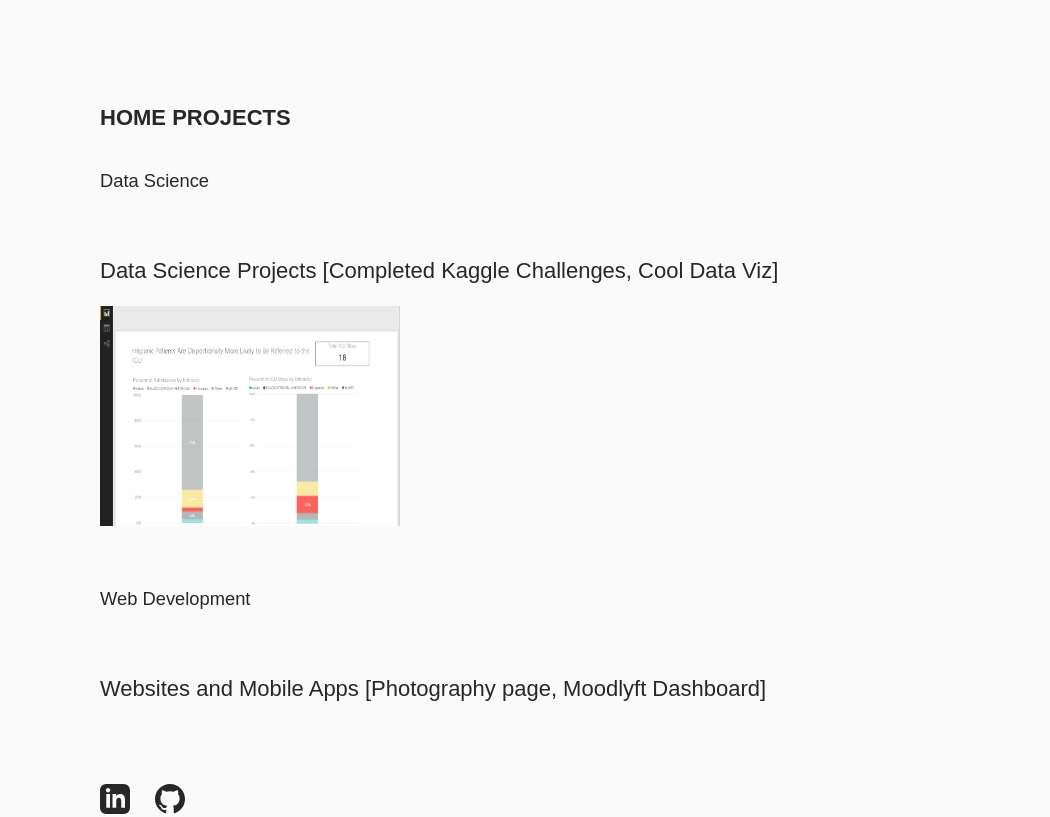
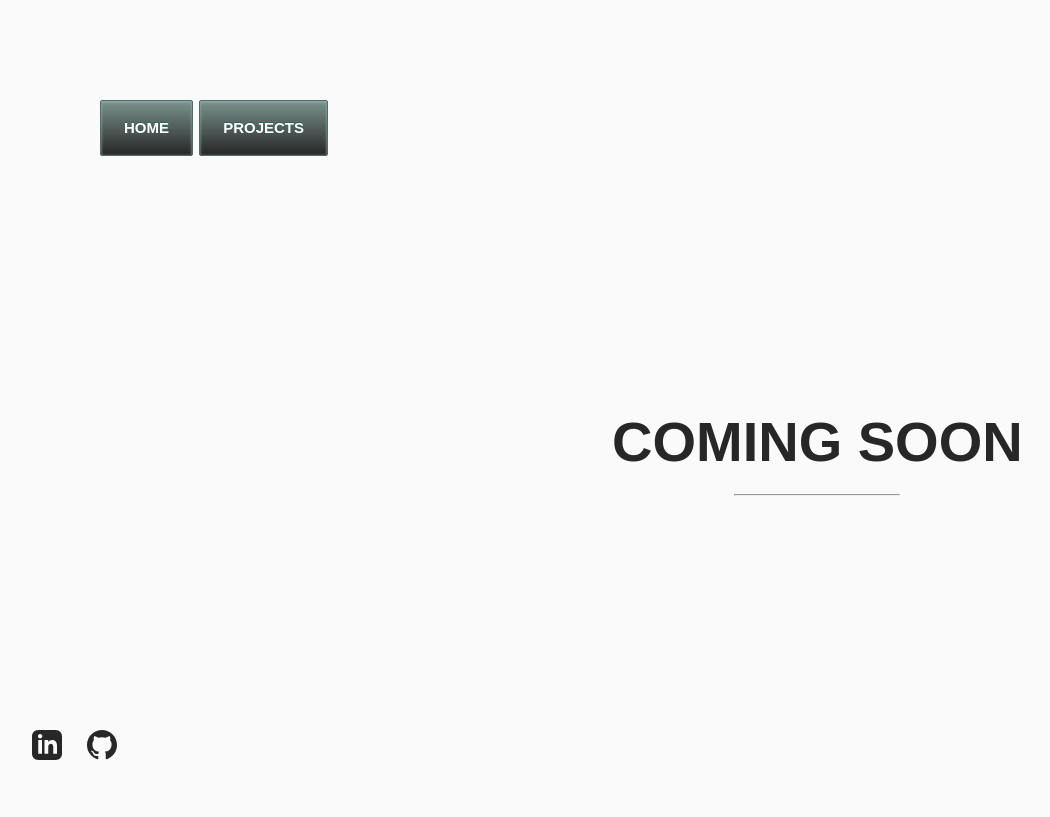
Before and after one commit to musse32/my-portfolio-website, a Flask app: page /projects in a window 1280 px wide. Shown: the whole page, without its empty margins (28-1078 px from the left). After the commit the page ends 760 px from the top, so only its background shows below. Run offline with Flask 2, Linux system fonts and the light colour scheme.

Commit message:
updating with contact info and coming soon page

```diff
--- a/static/style.css
+++ b/static/style.css
@@ -1,5 +1,5 @@
 body {
-  background-color: #FAFAFA;
+  background-color: #fafafa;
   margin-top: 100px;
   margin-left: 10%;
   margin-right: 10%;
@@ -15,6 +15,15 @@ h1 {
   font-weight: 700;
 }
 
+nav {
+  font-family: sans-serif;
+  color: #fff;
+  font-size: 56px;
+}
+
+.clearfix {
+  overflow: auto;
+}
 h2 {
   margin-top: 20px;
   margin-bottom: 10px;
@@ -60,5 +69,57 @@ a:focus {
   padding-right: 25px;
   float: left;
   border-bottom: 0px none #000;
-  color: #E8DDCB;
+  color: #e8ddcb;
 }
+
+.myButton {
+  box-shadow: inset 0px 1px 3px 0px #91b8b3;
+  background: linear-gradient(to bottom, #768d87 5%, #272727 100%);
+  background-color: #272727;
+  border-radius: 2px;
+  border: 1px solid #566963;
+  display: inline-block;
+  cursor: pointer;
+  color: #ffffff;
+  font-family: Arial;
+  font-size: 15px;
+  font-weight: bold;
+  padding: 9px 23px;
+  text-decoration: none;
+  text-shadow: 0px -1px 0px #2b665e;
+}
+.myButton:hover {
+  background: linear-gradient(to bottom, #6c7c7c 5%, #768d87 100%);
+  background-color: #6c7c7c;
+}
+.myButton:active {
+  position: relative;
+  top: 1px;
+}
+
+.topleft {
+  position: absolute;
+  top: 0;
+  left: 16px;
+}
+
+/* Position text in the bottom-left corner */
+.bottomleft {
+  position: absolute;
+  bottom: 40;
+  left: 60px;
+}
+
+/* Position text in the middle */
+.middle {
+  position: absolute;
+  top: 50%;
+  left: 50%;
+  text-align: center;
+}
+
+/* Style the <hr> element */
+hr {
+  margin: auto;
+  width: 40%;
+}
--- a/templates/projects.html
+++ b/templates/projects.html
@@ -1,44 +1,60 @@
 <html>
   <head>
-    <link rel="stylesheet" type="text/css" href="/static/style.css">
+    <link rel="stylesheet" type="text/css" href="/static/style.css" />
     <title>Hamza Musse</title>
   </head>
   <body>
     <div class="container">
-      <nav class="nav" font-family="sans-serif" color="#fff" font-size="56px">
-          <h2><a href="{{url_for('home')}}">Home</a>        <a href="{{url_for('projects')}}">Projects</a></h2>
+      <div class="">
+        <nav class="nav">
+          <h2>
+            <a href="{{url_for('home')}}" class="myButton">Home</a>
+            <a href="{{url_for('projects')}}" class="myButton">Projects</a>
+          </h2>
         </nav>
-      <h1></h1>
-      <p><small>
-          Data Science
-      </small></p>
-      <div class="content">
-        <p>Data Science Projects [Completed Kaggle Challenges, Cool Data Viz]</p>
-        <img src="/static/clinical_analysis_sample4.png" alt="clinical data visualization" height="220" width="300">
       </div>
-<br>
-<br>
-<p><small>
-    Web Development
-</small></p>
-<div class="content">
-  <p>Websites and Mobile Apps [Photography page, Moodlyft Dashboard]</p>
+      <div class="bgimg">
+        <div class="topleft"></div>
+        <br />
+        <div class="middle">
+          <h1>COMING SOON</h1>
+          <hr />
         </div>
-
+        <div class="bottomleft">
           <div class="social-icon">
             <a href="https://www.linkedin.com/in/hamzamusse">
-              <svg xmlns="http://www.w3.org/2000/svg" width="30" height="30" viewBox="0 0 24 24">
-                  <path d="M19 0h-14c-2.761 0-5 2.239-5 5v14c0 2.761 2.239 5 5 5h14c2.762 0 5-2.239 5-5v-14c0-2.761-2.238-5-5-5zm-11 19h-3v-11h3v11zm-1.5-12.268c-.966 0-1.75-.79-1.75-1.764s.784-1.764 1.75-1.764 1.75.79 1.75 1.764-.783 1.764-1.75 1.764zm13.5 12.268h-3v-5.604c0-3.368-4-3.113-4 0v5.604h-3v-11h3v1.765c1.396-2.586 7-2.777 7 2.476v6.759z" fill="currentColor" fill-rule="evenodd"></path>
+              <svg
+                xmlns="http://www.w3.org/2000/svg"
+                width="30"
+                height="30"
+                viewBox="0 0 24 24"
+              >
+                <path
+                  d="M19 0h-14c-2.761 0-5 2.239-5 5v14c0 2.761 2.239 5 5 5h14c2.762 0 5-2.239 5-5v-14c0-2.761-2.238-5-5-5zm-11 19h-3v-11h3v11zm-1.5-12.268c-.966 0-1.75-.79-1.75-1.764s.784-1.764 1.75-1.764 1.75.79 1.75 1.764-.783 1.764-1.75 1.764zm13.5 12.268h-3v-5.604c0-3.368-4-3.113-4 0v5.604h-3v-11h3v1.765c1.396-2.586 7-2.777 7 2.476v6.759z"
+                  fill="currentColor"
+                  fill-rule="evenodd"
+                ></path>
               </svg>
             </a>
           </div>
           <div class="social-icon">
             <a href="https://github.com/musse32">
-              <svg xmlns="http://www.w3.org/2000/svg" width="30" height="30" viewBox="0 0 24 24">
-                  <path d="M12 0c-6.626 0-12 5.373-12 12 0 5.302 3.438 9.8 8.207 11.387.599.111.793-.261.793-.577v-2.234c-3.338.726-4.033-1.416-4.033-1.416-.546-1.387-1.333-1.756-1.333-1.756-1.089-.745.083-.729.083-.729 1.205.084 1.839 1.237 1.839 1.237 1.07 1.834 2.807 1.304 3.492.997.107-.775.418-1.305.762-1.604-2.665-.305-5.467-1.334-5.467-5.931 0-1.311.469-2.381 1.236-3.221-.124-.303-.535-1.524.117-3.176 0 0 1.008-.322 3.301 1.23.957-.266 1.983-.399 3.003-.404 1.02.005 2.047.138 3.006.404 2.291-1.552 3.297-1.23 3.297-1.23.653 1.653.242 2.874.118 3.176.77.84 1.235 1.911 1.235 3.221 0 4.609-2.807 5.624-5.479 5.921.43.372.823 1.102.823 2.222v3.293c0 .319.192.694.801.576 4.765-1.589 8.199-6.086 8.199-11.386 0-6.627-5.373-12-12-12z" fill="currentColor" fill-rule="evenodd"></path>
+              <svg
+                xmlns="http://www.w3.org/2000/svg"
+                width="30"
+                height="30"
+                viewBox="0 0 24 24"
+              >
+                <path
+                  d="M12 0c-6.626 0-12 5.373-12 12 0 5.302 3.438 9.8 8.207 11.387.599.111.793-.261.793-.577v-2.234c-3.338.726-4.033-1.416-4.033-1.416-.546-1.387-1.333-1.756-1.333-1.756-1.089-.745.083-.729.083-.729 1.205.084 1.839 1.237 1.839 1.237 1.07 1.834 2.807 1.304 3.492.997.107-.775.418-1.305.762-1.604-2.665-.305-5.467-1.334-5.467-5.931 0-1.311.469-2.381 1.236-3.221-.124-.303-.535-1.524.117-3.176 0 0 1.008-.322 3.301 1.23.957-.266 1.983-.399 3.003-.404 1.02.005 2.047.138 3.006.404 2.291-1.552 3.297-1.23 3.297-1.23.653 1.653.242 2.874.118 3.176.77.84 1.235 1.911 1.235 3.221 0 4.609-2.807 5.624-5.479 5.921.43.372.823 1.102.823 2.222v3.293c0 .319.192.694.801.576 4.765-1.589 8.199-6.086 8.199-11.386 0-6.627-5.373-12-12-12z"
+                  fill="currentColor"
+                  fill-rule="evenodd"
+                ></path>
               </svg>
             </a>
           </div>
         </div>
+      </div>
+    </div>
   </body>
 </html>
```
Also changed, not shown: templates/home.html (+33 -11 lines). Lines whose indentation alone changed are shown as unchanged.
